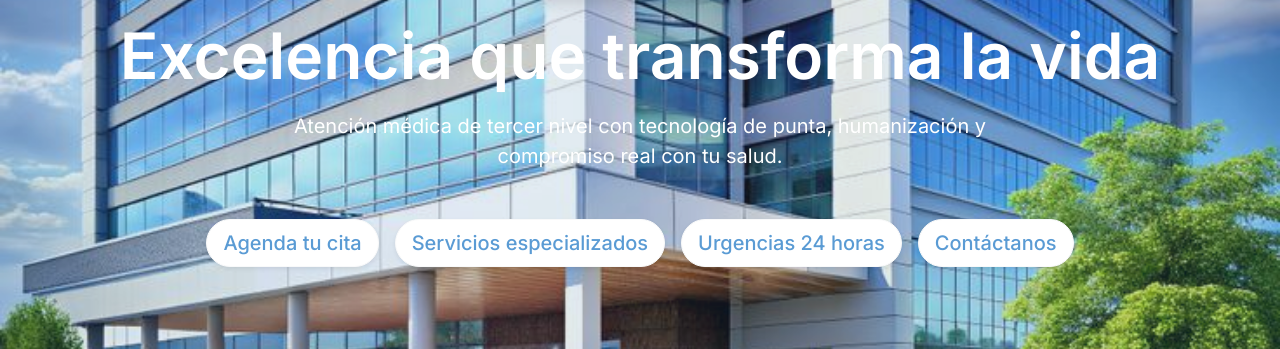
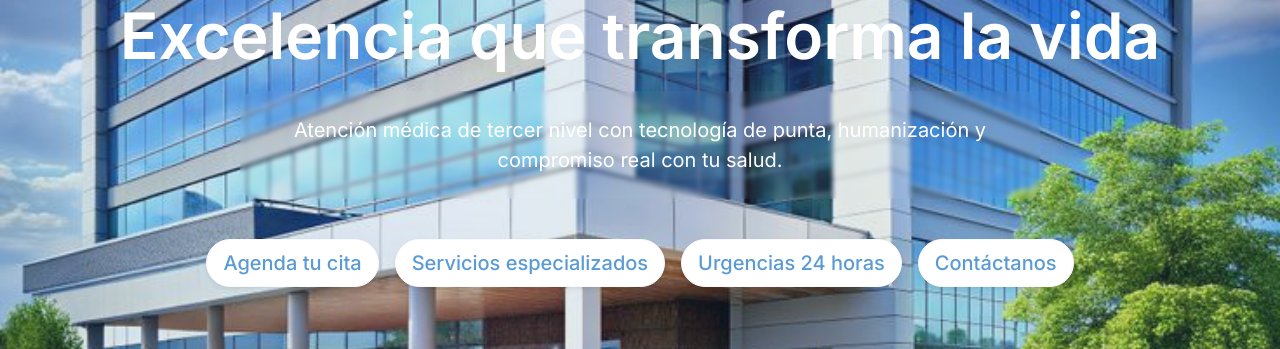
Before and after one commit to anakin2022/clinica_demo, a plain HTML site: page index.html in a window 1280 px wide. Shown: the part 364-713 px from the top of the page. Drawn offline with nearby package versions, Linux system fonts and the light colour scheme.

Commit message:
Update index.html

```diff
--- a/index.html
+++ b/index.html
@@ -97,7 +97,16 @@
             padding: 20px; /* Add some padding to content */
             margin-top: 80px; /* Adjusted margin-top for content below fixed header */
         }
-
+        /* Style for the translucent background on the hero description */
+        .hero-description-container {
+            background-color: rgba(255, 255, 255, 0.029); /* Translucent white (10% opacity) */
+            border-radius: 1rem; /* Rounded corners */
+            padding: 1.5rem 2rem; /* Ample padding */
+            max-width: 800px; /* Limit width as per original <p> */
+            margin: 0 auto 2.5rem auto; /* Center and add bottom margin */
+            backdrop-filter: blur(2px); /* Optional: add a subtle blur effect */
+            -webkit-backdrop-filter: blur(5px); /* Safari support */
+        }
         /* Adjusted padding-top for sections to account for fixed header */
         section:not(#inicio) {
             padding-top: 96px; /* Header height (~64px) + some buffer */
@@ -359,9 +368,11 @@
                 </div>
             </div>
             <h2 class="display-3 fw-bolder mb-3">Excelencia que transforma la vida</h2>
-            <p class="lead mx-auto mb-5" style="max-width: 800px;">
-                Atención médica de tercer nivel con tecnología de punta, humanización y compromiso real con tu salud.
-            </p>
+            <div class="hero-description-container">
+                <p class="lead mb-0">
+                    Atención médica de tercer nivel con tecnología de punta, humanización y compromiso real con tu salud.
+                </p>
+            </div>
             <div class="d-flex flex-wrap justify-content-center gap-3">
                 <a href="#contacto" class="btn btn-light btn-lg rounded-pill shadow-sm animate-hover fw-bold">
                     Agenda tu cita
```
